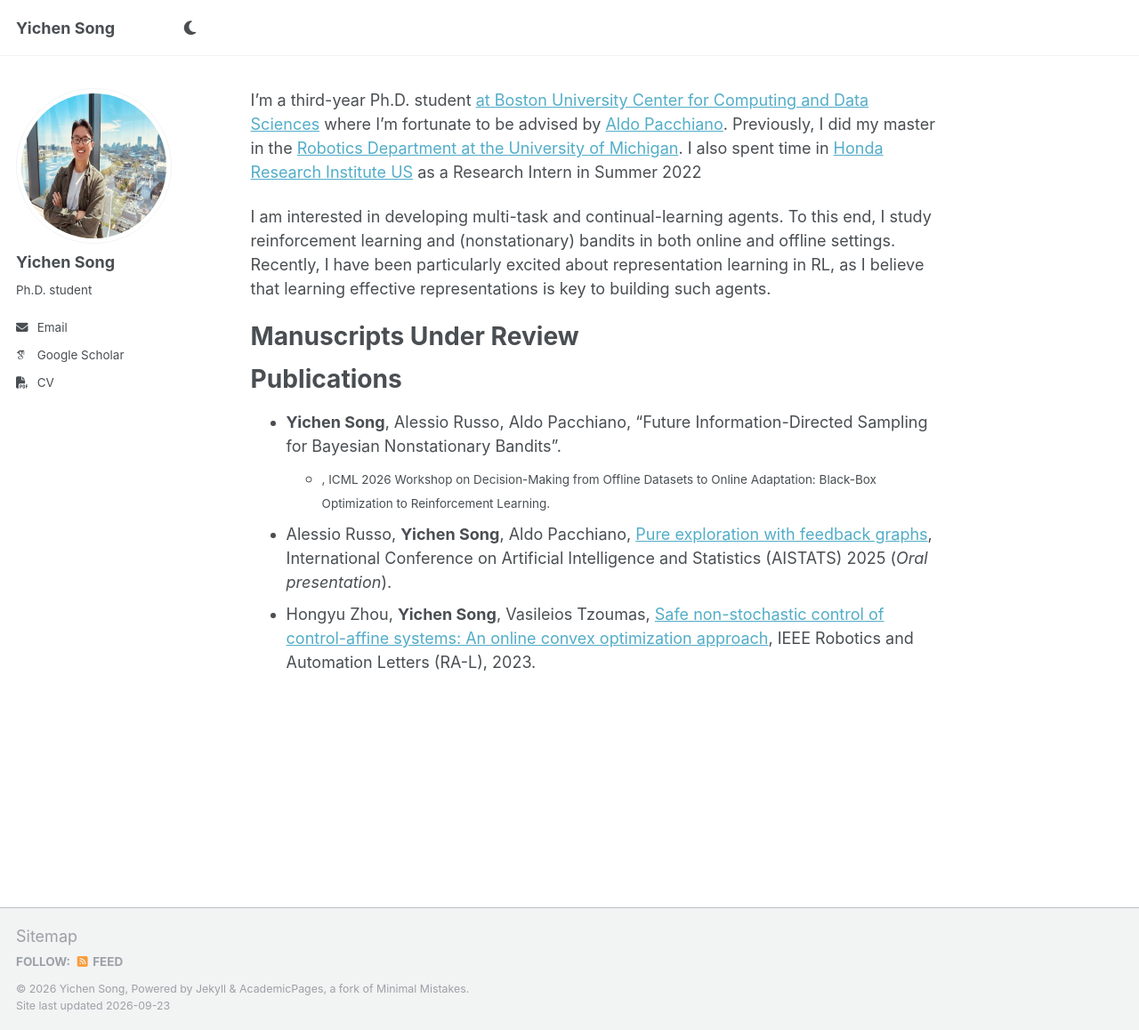
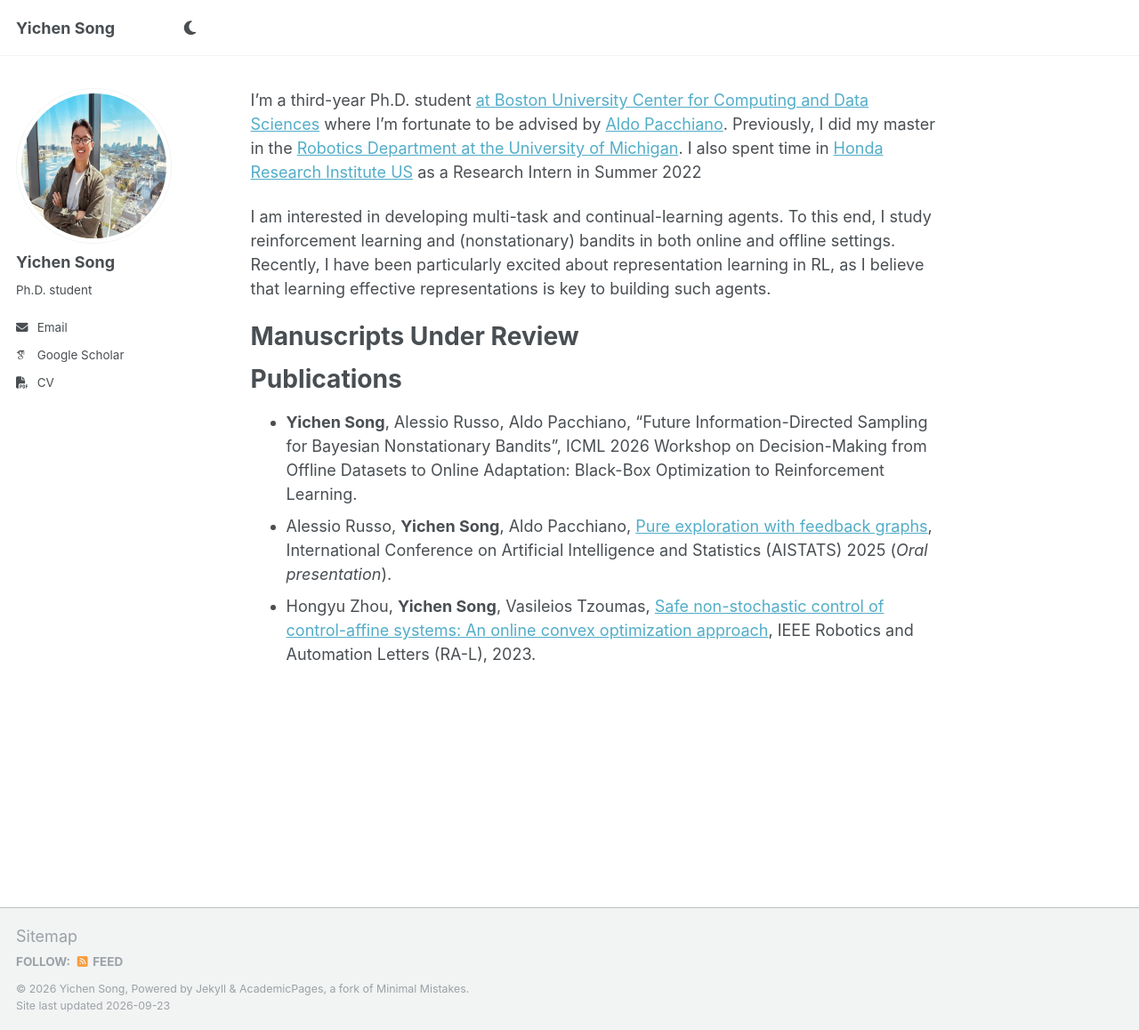
Before and after one commit to YichenSo/YichenSo.github.io, a Jekyll site: the page built from _pages/about.md, in a window 1280 px wide and 1158 px high. Shown: the whole window at 89% size. Built offline with Jekyll 4.4.1, drawn with Linux system fonts in a browser that asks for light colours; some web fonts are replaced.

```diff
--- a/_pages/about.md
+++ b/_pages/about.md
@@ -21,8 +21,7 @@ Manuscripts Under Review
 
 Publications
 ======
-- **Yichen Song**, Alessio Russo, Aldo Pacchiano, "Future Information-Directed Sampling for Bayesian Nonstationary Bandits".
-  - <small>, ICML 2026 Workshop on Decision-Making from Offline Datasets to Online Adaptation: Black-Box Optimization to Reinforcement Learning.</small>
+- **Yichen Song**, Alessio Russo, Aldo Pacchiano, "Future Information-Directed Sampling for Bayesian Nonstationary Bandits", ICML 2026 Workshop on Decision-Making from Offline Datasets to Online Adaptation: Black-Box Optimization to Reinforcement Learning.
 - Alessio Russo, **Yichen Song**, Aldo Pacchiano, [Pure exploration with feedback graphs](https://arxiv.org/pdf/2503.07824?),
 International Conference on Artificial Intelligence and Statistics (AISTATS) 2025 (*Oral presentation*).
 - Hongyu Zhou, **Yichen Song**, Vasileios Tzoumas, [Safe non-stochastic control of control-affine systems: An online convex optimization approach](https://arxiv.org/pdf/2309.16817), IEEE Robotics and Automation Letters (RA-L), 2023.
```
